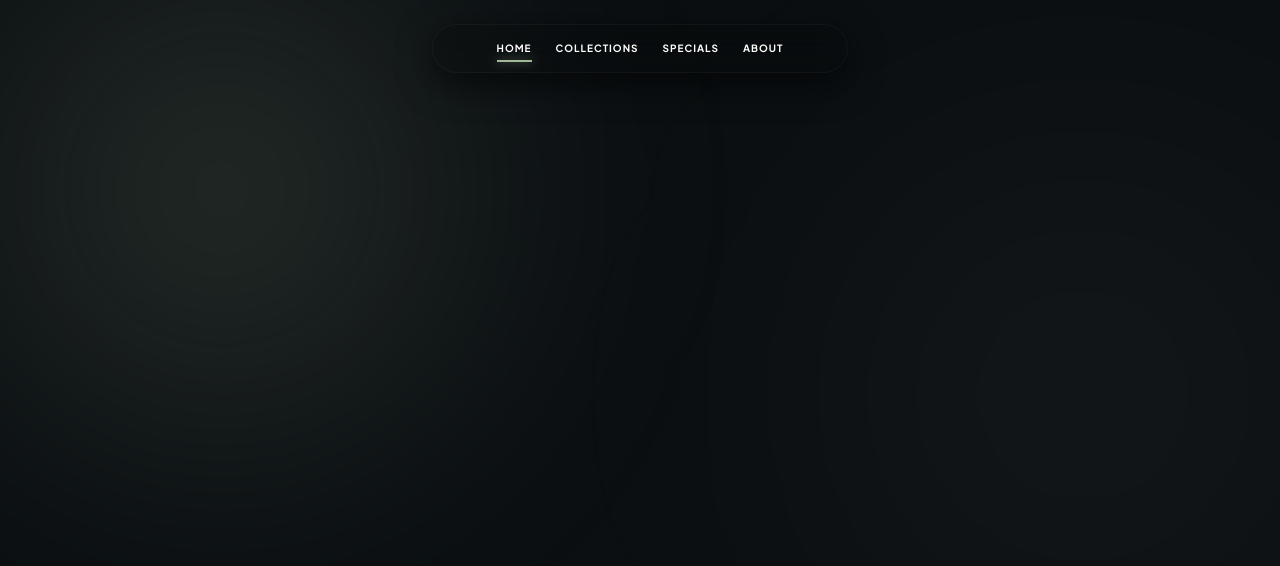
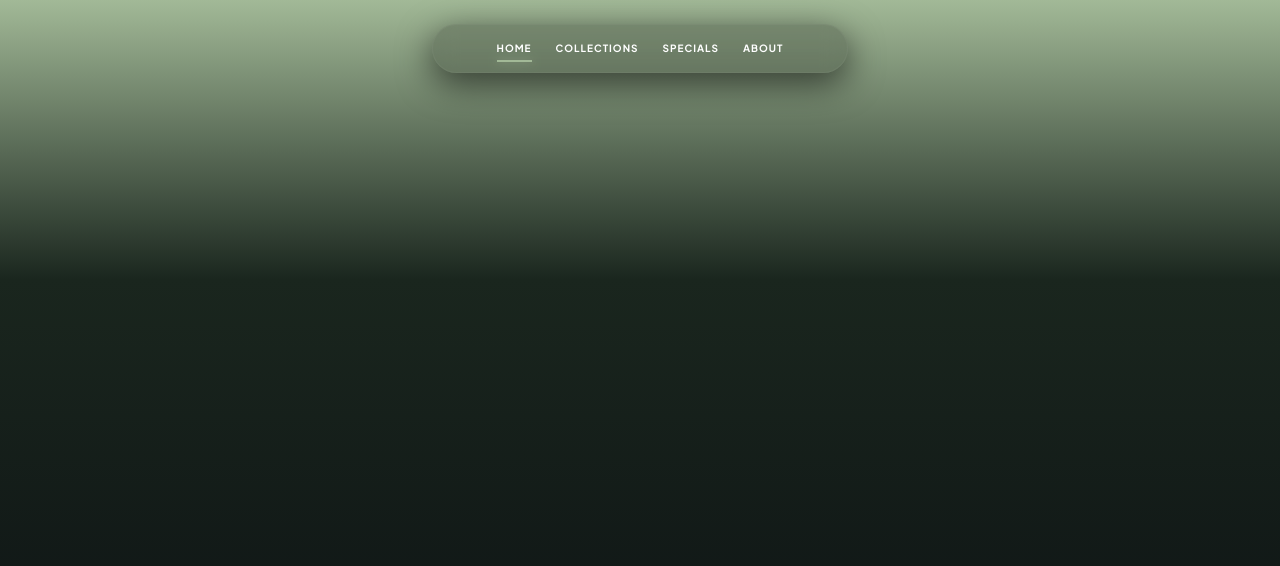
Before and after one commit to KasunLakma/green-girl-ecommerce, a Next.js app: page / in a window 1280 px wide. Shown: the top 566 px of the page. Built offline with nearby package versions, Linux system fonts and the light colour scheme.

Commit message:
feat: implement storefront layout with floating navigation and global aesthetic styles

```diff
--- a/src/app/(website)/page.js
+++ b/src/app/(website)/page.js
@@ -9,34 +9,6 @@ export default function StorefrontPage() {
 
   return (
     <div className="relative min-h-screen w-full flex flex-col items-center justify-center select-none overflow-hidden">
-
-      {/* Highly Visible Branded Background Blobs */}
-      <div className="fixed inset-0 w-full min-h-screen overflow-hidden pointer-events-none z-0 bg-[#0B0F12]">
-        {/* Top-Left Glow Blob (The Sage Green) */}
-        <div
-          style={{
-            position: 'absolute',
-            top: '-20%',
-            left: '-10%',
-            width: '700px',
-            height: '700px',
-            background: 'radial-gradient(circle, rgba(162, 185, 151, 0.22) 0%, transparent 70%)',
-            filter: 'blur(120px)',
-          }}
-        />
-        {/* Center-Right Glow Blob (The Soft Cream White) */}
-        <div
-          style={{
-            position: 'absolute',
-            bottom: '10%',
-            right: '-10%',
-            width: '650px',
-            height: '650px',
-            background: 'radial-gradient(circle, rgba(245, 245, 235, 0.08) 0%, transparent 70%)',
-            filter: 'blur(140px)',
-          }}
-        />
-      </div>
 
       {/* Floating Navigation Overlay */}
       <header className="fixed top-6 z-50 w-full max-w-md px-4">
--- a/src/app/globals.css
+++ b/src/app/globals.css
@@ -14,11 +14,11 @@
 }
 
 body {
-  background-color: var(--bg-primary);
+  background: linear-gradient(to bottom, #A2B997 0%, #1A261E 35%, #0B0F12 100%) no-repeat fixed;
   color: var(--text-primary);
   font-family: 'Plus Jakarta Sans', sans-serif;
   overflow-x: hidden;
-  min-height: 100%;
+  min-height: 100vh;
   -webkit-font-smoothing: antialiased;
 }
 
```
